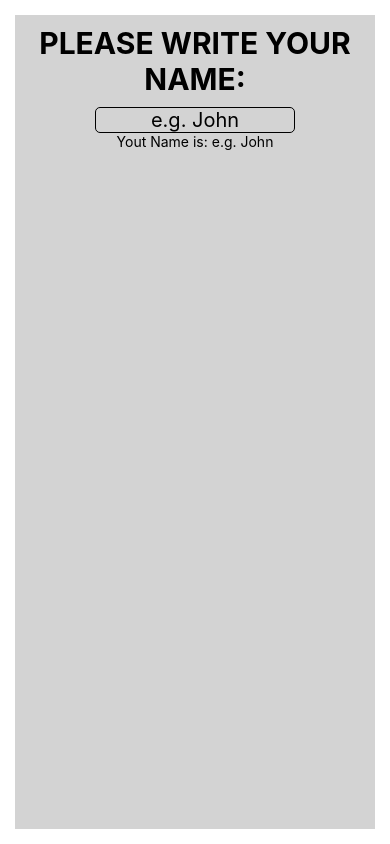
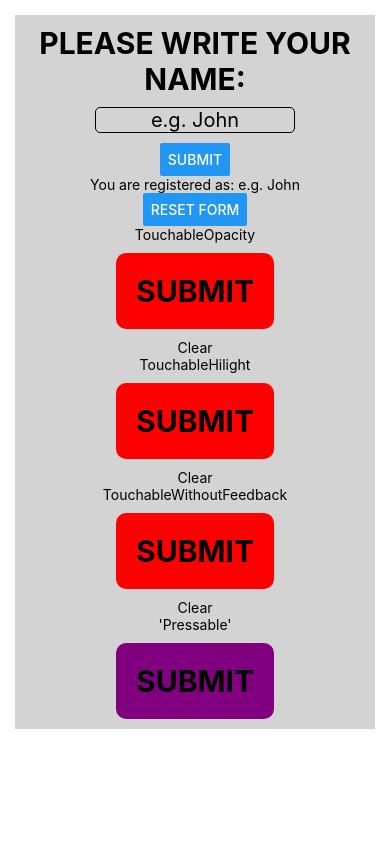
Before and after one commit to stephanduval/BluetoothVoltageMeterReactNative, a React Native app: screen / in a window 390 px wide. Built offline with nearby package versions, Linux system fonts and the light colour scheme.

Commit message:
added touchables and pressables to tutorial

```diff
--- a/App.js
+++ b/App.js
@@ -7,29 +7,99 @@
  */
 
 import React, {useState} from 'react';
-import {StyleSheet, Text, View, TextInput} from 'react-native';
+import {
+  StyleSheet,
+  Text,
+  View,
+  TextInput,
+  Button,
+  TouchableOpacity,
+  TouchableHighlight,
+  TouchableWithoutFeedback,
+  Pressable,
+  ScrollView,
+} from 'react-native';
 
 const App = () => {
-  const [name, setName] = useState('e.g. John');
+  const [name, SetName] = useState('e.g. John');
+  const [submitted, SetSubmitted] = useState('false');
+
+  const onPressHandler = () => {
+    SetSubmitted(!submitted);
+  };
 
   return (
-    <View style={styles.body}
-      keyboardShouldPersistTaps='always'
-    >
-
+    <ScrollView>
+      <View style={styles.body} keyboardShouldPersistTaps="always">
         <Text style={styles.text}>Please Write Your Name:</Text>
         <TextInput
           //multiline
           style={styles.input}
           placeholder="e.g. John"
-        keyboardType='default'
+          keyboardType="default"
           maxLength={11}
           editable={true}
-        onChangeText={text => setName(text)}
+          onChangeText={text => SetName(text)}
           //secureTextEntry={true} //Does not work with multi-line
         />
-      <Text>Yout Name is: {name}</Text>
+        <Button
+          title="Submit"
+          onPress={onPressHandler}
+          // disabled = {submitted}
+        />
+
+        {submitted ? <Text>You are registered as: {name}</Text> : null}
+
+        <Button title="Reset form" onPress={onPressHandler} />
+        <Text>TouchableOpacity</Text>
+
+        <TouchableOpacity
+          style={styles.button}
+          onPress={onPressHandler}
+          activeOpacity={0.1} //0.2 by default (how opque the Touchable is when clicked)
+        >
+          <Text style={styles.text}>Submit</Text>
+        </TouchableOpacity>
+
+        <TouchableOpacity>
+          <Text>{submitted ? 'Clear' : 'Submit'}</Text>
+        </TouchableOpacity>
+        <Text>TouchableHilight</Text>
+
+        <TouchableHighlight
+          style={styles.button}
+          onPress={onPressHandler}
+          activeOpacity={0.1} //0.2 by default (how opque the Touchable is when clicked)
+          underlayColor="white">
+          <Text style={styles.text}>Submit</Text>
+        </TouchableHighlight>
+
+        <TouchableHighlight>
+          <Text>{submitted ? 'Clear' : 'Submit'}</Text>
+        </TouchableHighlight>
+        <Text>TouchableWithoutFeedback</Text>
+        <TouchableWithoutFeedback //Does not accept stylesheets</View>
+        >
+          <View style={styles.button} onPress={onPressHandler}>
+            <Text style={styles.text}>Submit</Text>
           </View>
+        </TouchableWithoutFeedback>
+
+        <TouchableWithoutFeedback>
+          <Text>{submitted ? 'Clear' : 'Submit'}</Text>
+        </TouchableWithoutFeedback>
+
+        <Text>'Pressable'</Text>
+        <Pressable
+          style={({pressed}) => [
+            styles.button,
+            {backgroundColor: pressed ? 'grey' : 'purple'},
+          ]}
+          onPress={onPressHandler}>
+          <Text style={styles.text}>Submit</Text>
+        </Pressable>
+      </View>
+    </ScrollView>
   );
 };
 
@@ -56,13 +126,14 @@ const styles = StyleSheet.create({
   button: {
     backgroundColor: 'red',
     margin: 30,
-    width: 70,
-    height: 90,
+    padding: 10,
     color: 'white',
-    fontSize: 46,
+    fontSize: 16,
     borderRadius: 10,
     justifyContent: 'center',
     alignItems: 'center',
+    marginTop: 10,
+    marginBottom: 10,
   },
 
   Pressable: {
@@ -91,6 +162,7 @@ const styles = StyleSheet.create({
     borderRadius: 5,
     textAlign: 'center',
     fontSize: 20,
+    marginBottom: 10,
   },
 });
 
```
Lines whose indentation alone changed are shown as unchanged.
